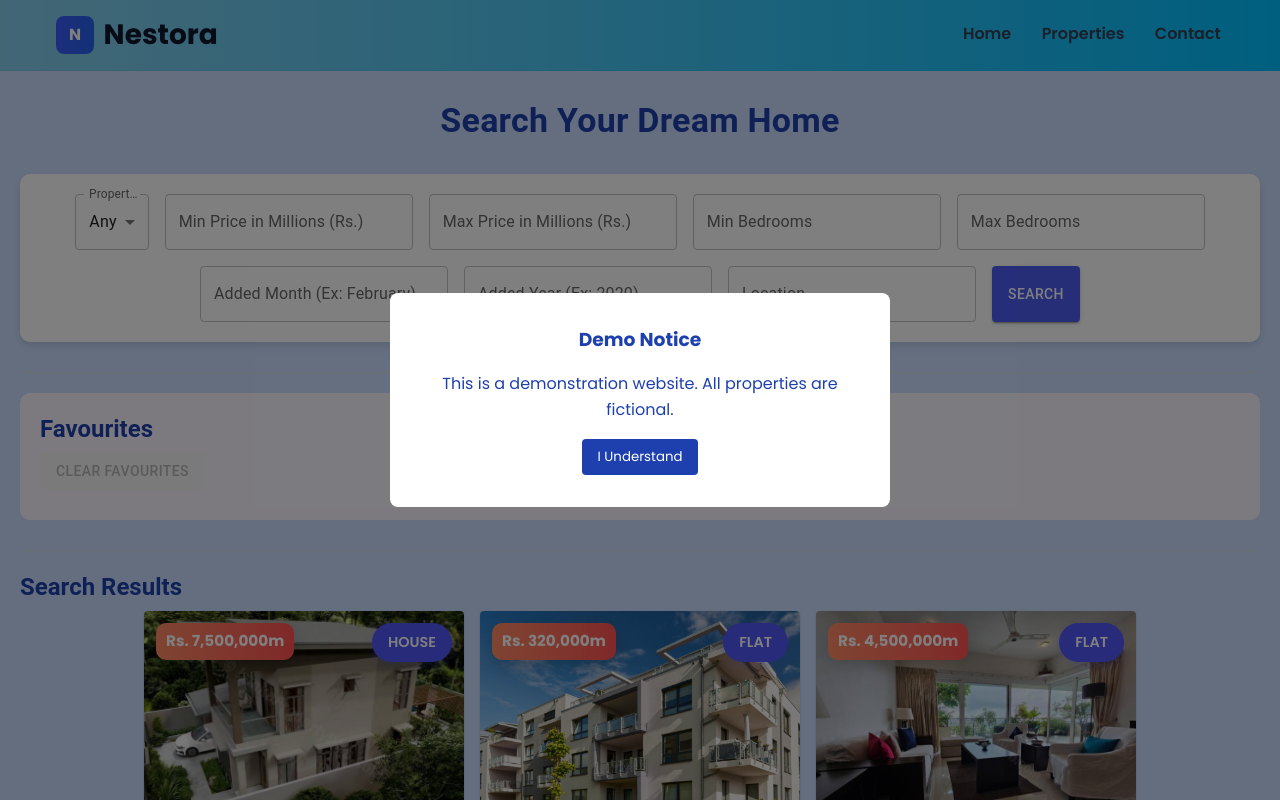
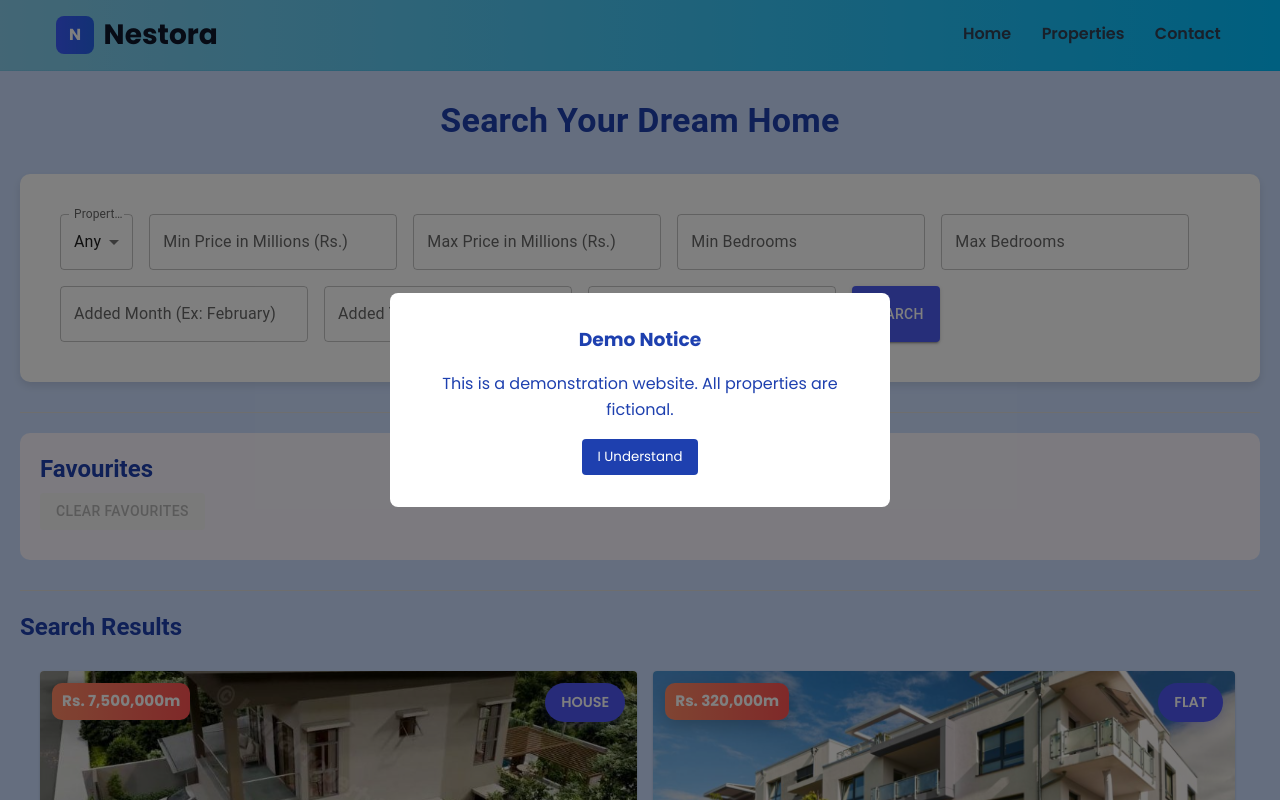
Before and after one commit to rathugedn/Nestora, a React (Vite) app: page /search in a window 1280 px wide. Shown: the top 800 px of the page. Built offline with nearby package versions, Linux system fonts and the light colour scheme.

Commit message:
Update SearchPage.css

```diff
--- a/src/components/SearchPage.css
+++ b/src/components/SearchPage.css
@@ -1,22 +1,20 @@
 .properties-grid, .favourites-grid {
+  display: grid;
+  grid-template-columns: repeat(3, 1fr);
+  gap: 24px;
+  max-width: 1400px;
+  margin: 0 auto;
+  padding: 20px;
+}
+
+.property-card {
   display: flex;
-  flex-wrap: wrap;
-  gap: 16px;
-  justify-content: center; /* center align property cards */
-}
-.properties-grid .property-card, .favourites-grid .property-card {
-  width: 320px;
-  flex: 0 0 320px;
-}
-.property-card {
-  transition: all 0.3s ease;
+  flex-direction: column;
+  background: #ffffff;
   border-radius: 12px;
   overflow: hidden;
   box-shadow: 0 4px 10px rgba(0, 0, 0, 0.1);
-  height: 100%;
-  min-height: 380px; /* ensure uniform card size */
-  display: flex;
-  flex-direction: column;
+  transition: all 0.3s ease;
 }
 
 .property-card:hover {
```
